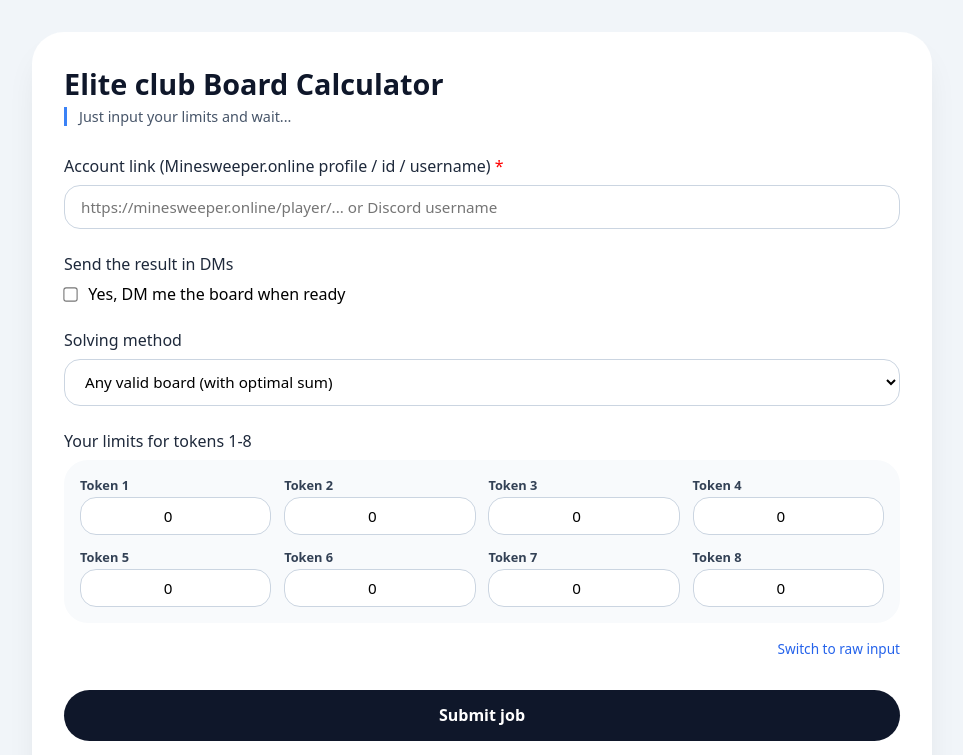
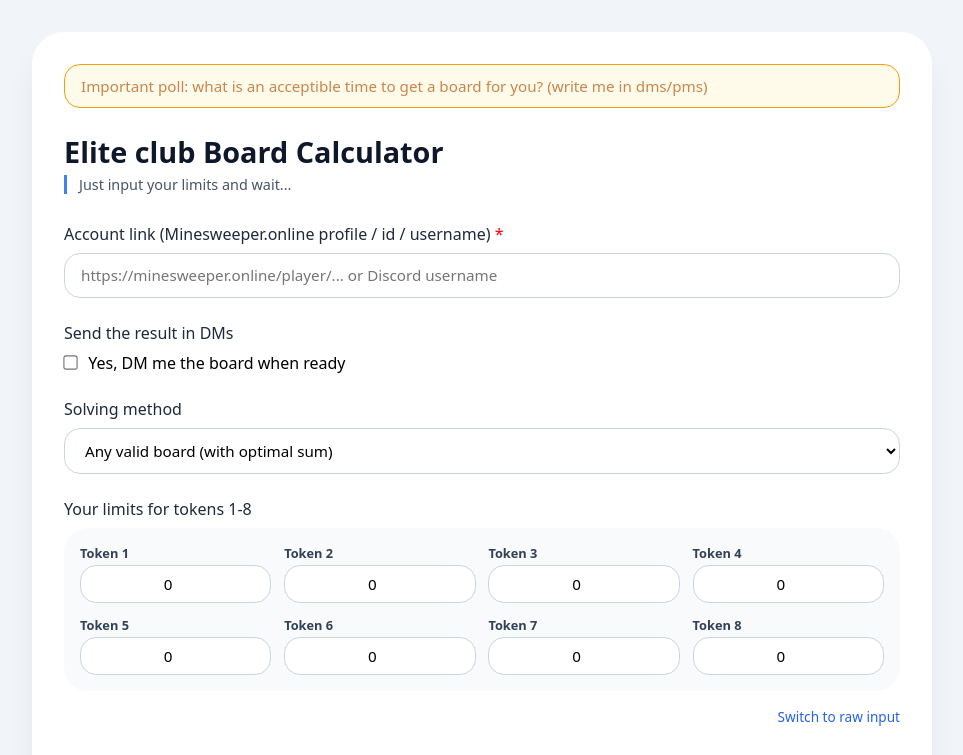
Before and after one commit to notavailablenam/minesweeper, a plain HTML site: page index.html in a window 1280 px wide. Shown: the top 755 px of the page, without its empty margins (158-1121 px from the left). Drawn offline with nearby package versions, Linux system fonts and the light colour scheme.

Commit message:
Update index.html

```diff
--- a/index.html
+++ b/index.html
@@ -236,9 +236,9 @@
 </head>
 <body>
 <div class="container">
-    <!--<div class="warning-input-wrap">
-            <input type="text" id="warningField" placeholder="⚠️ Service might be unavailable untill 3rd Aug.">
-    </div>-->
+    <div class="warning-input-wrap">
+            <input type="text" id="warningField" placeholder="Important poll: what is an acceptible time to get a board for you? (write me in dms/pms)">
+    </div>
     <h1>Elite club Board Calculator</h1>
     <div class="sub">Just input your limits and wait...</div>
 
```
